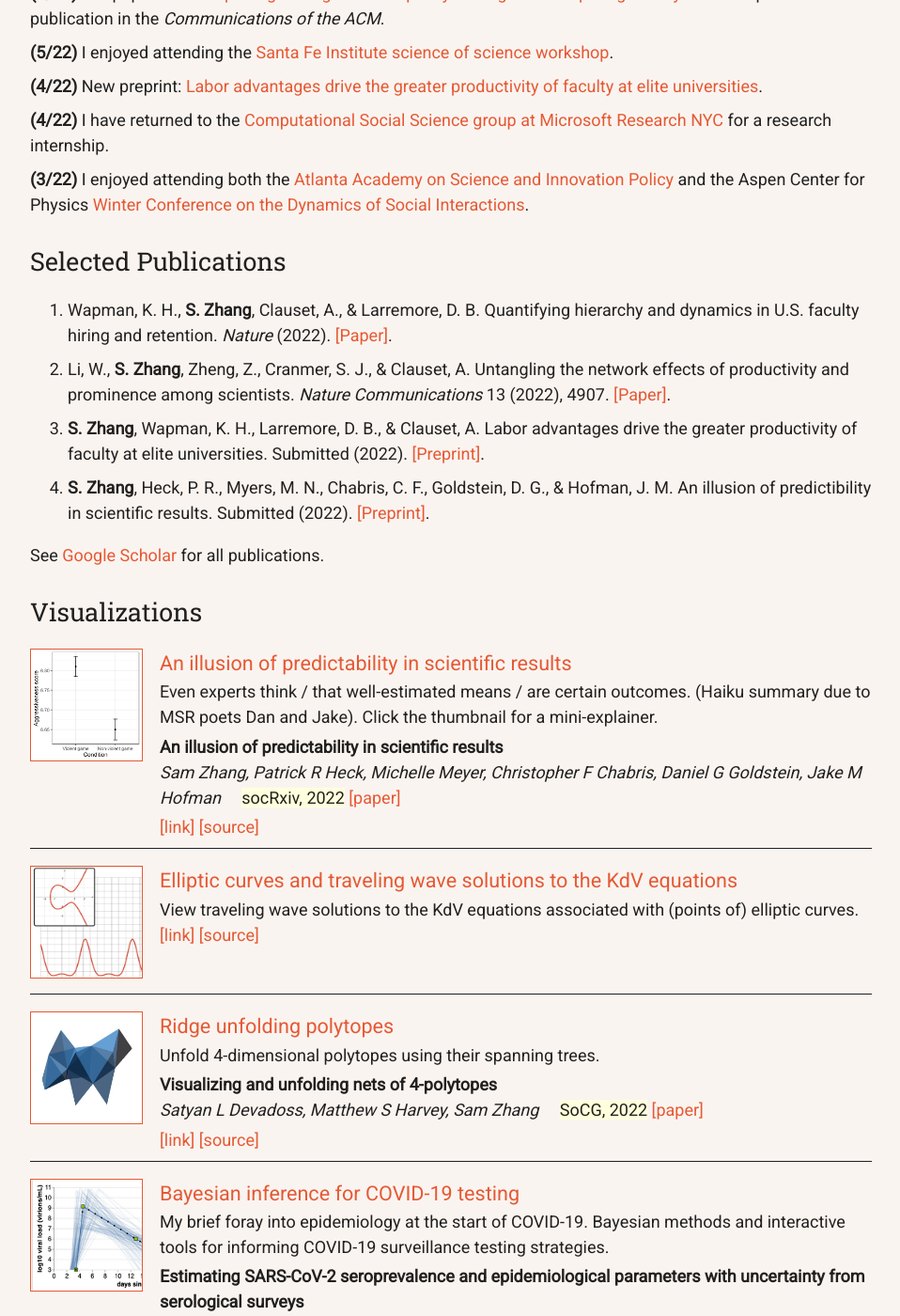
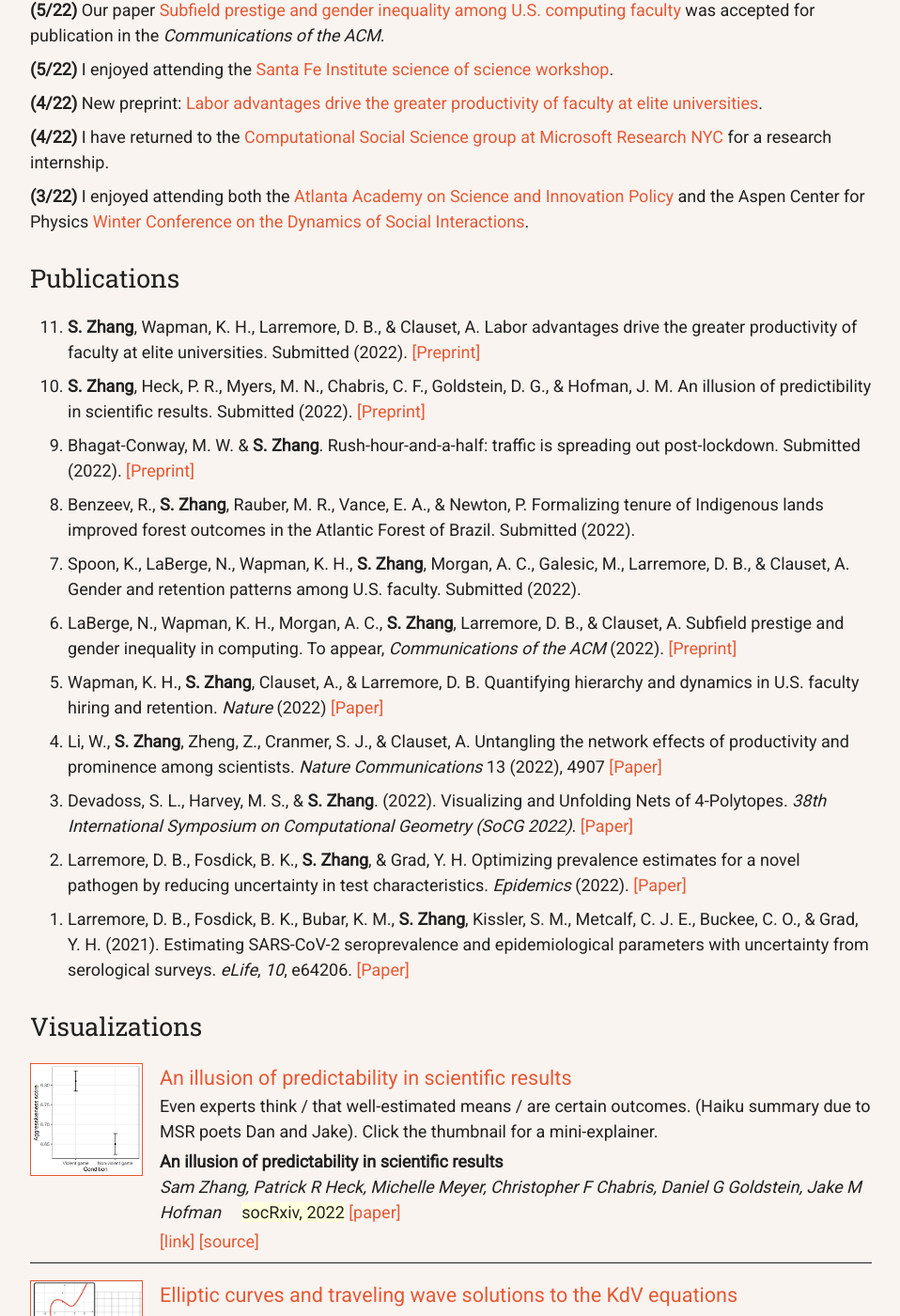
Before and after one commit to samzhang111/samzhang111.github.io, a Jekyll site: the page built from index.html, in a window 1280 px wide and 1400 px high, scrolled down 1476 px. Shown: the whole window at 94% size, without its empty margins (160-1118 px from the left). Built offline with Jekyll 4.4.1, drawn with Linux system fonts in a browser that asks for light colours; nearby versions of some CDN libraries; some of the changed text lies outside the part shown.

Commit message:
restore full pubs list; bolded but longer intro

```diff
--- a/index.html
+++ b/index.html
@@ -8,19 +8,22 @@ layout: default
 
 <div class="intro">
     <p>
-    <b>I am a PhD candidate in the Department of Applied Mathematics at the University of Colorado at Boulder</b>, and an NSF Graduate Research Fellow in the area of <b>Science Policy</b>.
+    <b>I am a PhD candidate in the Department of Applied Mathematics at the University of Colorado at Boulder</b>, and an NSF Graduate Research Fellow in the area of <b>science policy</b>.
     I consider myself a <b>computational social scientist</b> and a <b>data scientist</b>.
 
     <p>
-    My PhD thesis research is on <b>inequalities in academia</b>, with specific focus on the ways that institutional prestige shapes faculty careers.
+    My PhD thesis research is on <b>inequalities in academia</b>, and particularly the long-ranging impacts of prestige on faculty careers.
     My advisor is <a href="https://aaronclauset.github.io/" target="_blank">Aaron Clauset</a>.
 
     <p>
-    I love making mathematical visualizations, many of which are on display below.
-    I also love organizing for the future of public higher education in Colorado with our wall-to-wall university labor union, <a href="https://ucwcolorado.org">United Campus Workers - CWA Local 7799</a>.
+    I enjoy <b>interdisciplinary collaborations</b> with both academic and non-academic colleagues.
+    For instance, I was a (2x) research intern with the <a href="https://www.microsoft.com/en-us/research/theme/computational-social-science/" target="_blank">Computational Social Science group</a> at Microsoft Research NYC,
+    a <a href="https://hrdag.org/people/sam-zhang/" target="_blank">Data Science & Human Rights Fellow</a> with <a href="https://hrdag.org" target="_blank">HRDAG</a>, and a <a href="https://dssgfellowship.org/" target="_blank">Data Science for Social Good Fellow</a> at the University of Chicago.
+
     <p>
+
+    <b>I will be entering the academic job market in Fall 2023</b>. Please reach out if you have any suggestions or leads!
     <div>
-        Let's collaborate! Send me an email at
         <div>
             <img alt="my email is shimian dot my last name at gmail.com" src="/images/email.png" />
         </div>
@@ -71,21 +74,34 @@ layout: default
 
 
 <div id="pubs" class="vertical-section">
-    <div class="sectitle">Selected Publications</div>
+    <div class="sectitle">Publications</div>
 
-        <ol class="bibliography">
+        <ol class="bibliography" reversed>
 
-            <li><span id="wapman2022quantifying">Wapman, K. H., <b>S. Zhang</b>, Clauset, A., &amp; Larremore, D. B. Quantifying hierarchy and dynamics in U.S. faculty hiring and retention. <em>Nature</em> (2022). <a target="_blank" href="https://doi.org/10.1038/s41586-022-05222-x">[Paper]</a>.</span></li>
+<li><span id="zhang2022labor"><b>S. Zhang</b>, Wapman, K. H., Larremore, D. B., &amp; Clauset, A. Labor advantages drive the greater productivity of faculty at elite universities. Submitted (2022). <a target="_blank" href="https://arxiv.org/abs/2204.05989">[Preprint]</a></span></li>
 
-            <li><span id="li2021untangling">Li, W., <b>S. Zhang</b>, Zheng, Z., Cranmer, S. J., &amp; Clauset, A. Untangling the network effects of productivity and prominence among scientists. <em>Nature Communications</em> 13 (2022), 4907. <a target="_blank" href="https://www.nature.com/articles/s41467-022-32604-6#article-info">[Paper]</a>.</span></li>
+<li><span id="zhang2022illusion"><b>S. Zhang</b>, Heck, P. R., Myers, M. N., Chabris, C. F., Goldstein, D. G., &amp; Hofman, J. M. An illusion of predictibility in scientific results. Submitted (2022). <a target="_blank" href="https://osf.io/preprints/socarxiv/5tcgs/">[Preprint]</a></span></li>
 
-    <li><span id="zhang2022labor"><b>S. Zhang</b>, Wapman, K. H., Larremore, D. B., &amp; Clauset, A. Labor advantages drive the greater productivity of faculty at elite universities. Submitted (2022). <a target="_blank" href="https://arxiv.org/abs/2204.05989">[Preprint]</a>.</span></li>
+<li><span id="conway2022peakspreading">Bhagat-Conway, M. W. &amp; <b>S. Zhang</b>. Rush-hour-and-a-half: traffic is spreading out post-lockdown. Submitted (2022). <a target="_blank" href="https://osf.io/6khsj/">[Preprint]</a></span></li>
 
-    <li><span id="zhang2022illusion"><b>S. Zhang</b>, Heck, P. R., Myers, M. N., Chabris, C. F., Goldstein, D. G., &amp; Hofman, J. M. An illusion of predictibility in scientific results. Submitted (2022). <a target="_blank" href="https://osf.io/preprints/socarxiv/5tcgs/">[Preprint]</a>.</span></li>
+<li><span id="benzeev2022tenure">Benzeev, R., <b>S. Zhang</b>, Rauber, M. R., Vance, E. A., &amp; Newton, P. Formalizing tenure of Indigenous lands improved forest outcomes in the Atlantic Forest of Brazil. Submitted (2022).</span></li>
 
-    </ol>
+<li><span id="spoon2022retention">Spoon, K., LaBerge, N., Wapman, K. H., <b>S. Zhang</b>, Morgan, A. C., Galesic, M., Larremore, D. B., &amp; Clauset, A.  Gender and retention patterns among U.S. faculty. Submitted (2022).</span></li>
 
-    <div>See <a href="https://scholar.google.com/citations?user=PBxD9qIAAAAJ&hl=en" target="_blank" data-goatcounter-click="ext-google-scholar">Google Scholar</a> for all publications.</div>
+<li><span id="laberge2022subfield">LaBerge, N., Wapman, K. H., Morgan, A. C., <b>S. Zhang</b>, Larremore, D. B., &amp; Clauset, A. Subfield prestige and gender inequality in computing. To appear, <em>Communications of the ACM</em> (2022). <a target="_blank" href="https://arxiv.org/abs/2201.00254">[Preprint]</a></span></li>
+
+<li><span id="wapman2022quantifying">Wapman, K. H., <b>S. Zhang</b>, Clauset, A., &amp; Larremore, D. B. Quantifying hierarchy and dynamics in U.S. faculty hiring and retention. <em>Nature</em> (2022) <a target="_blank" href="https://doi.org/10.1038/s41586-022-05222-x">[Paper]</a></span></li>
+
+<li><span id="li2021untangling">Li, W., <b>S. Zhang</b>, Zheng, Z., Cranmer, S. J., &amp; Clauset, A. Untangling the network effects of productivity and prominence among scientists. <em>Nature Communications</em> 13 (2022), 4907 <a target="_blank" href="https://www.nature.com/articles/s41467-022-32604-6#article-info">[Paper]</a></span></li>
+
+<li><span id="unfoldings">Devadoss, S. L., Harvey, M. S., &amp; <b>S. Zhang</b>. (2022). Visualizing and Unfolding Nets of 4-Polytopes. <i>38th International Symposium on Computational Geometry (SoCG 2022)</i>. <a target="_blank" href="https://drops.dagstuhl.de/opus/volltexte/2022/16075/pdf/LIPIcs-SoCG-2022-67.pdf">[Paper]</a></span></li>
+
+<li><span id="larremore2022jointly">Larremore, D. B., Fosdick, B. K., <b>S. Zhang</b>, &amp; Grad, Y. H. Optimizing prevalence estimates for a novel pathogen by reducing uncertainty in test characteristics. <em>Epidemics</em> (2022). <a target="_blank" href="https://doi.org/10.1016/j.epidem.2022.100634">[Paper]</a></span></li>
+
+<li><span id="larremore2021estimating">Larremore, D. B., Fosdick, B. K., Bubar, K. M., <b>S. Zhang</b>, Kissler, S. M., Metcalf, C. J. E., Buckee, C. O., &amp; Grad, Y. H. (2021). Estimating SARS-CoV-2 seroprevalence and epidemiological parameters with uncertainty from serological surveys. <i>eLife</i>, <i>10</i>, e64206. <a target="_blank" href="https://elifesciences.org/articles/6420610.7554/eLife.64206">[Paper]</a></span></li>
+
+
+</ol>
 
 </div>
 
```
